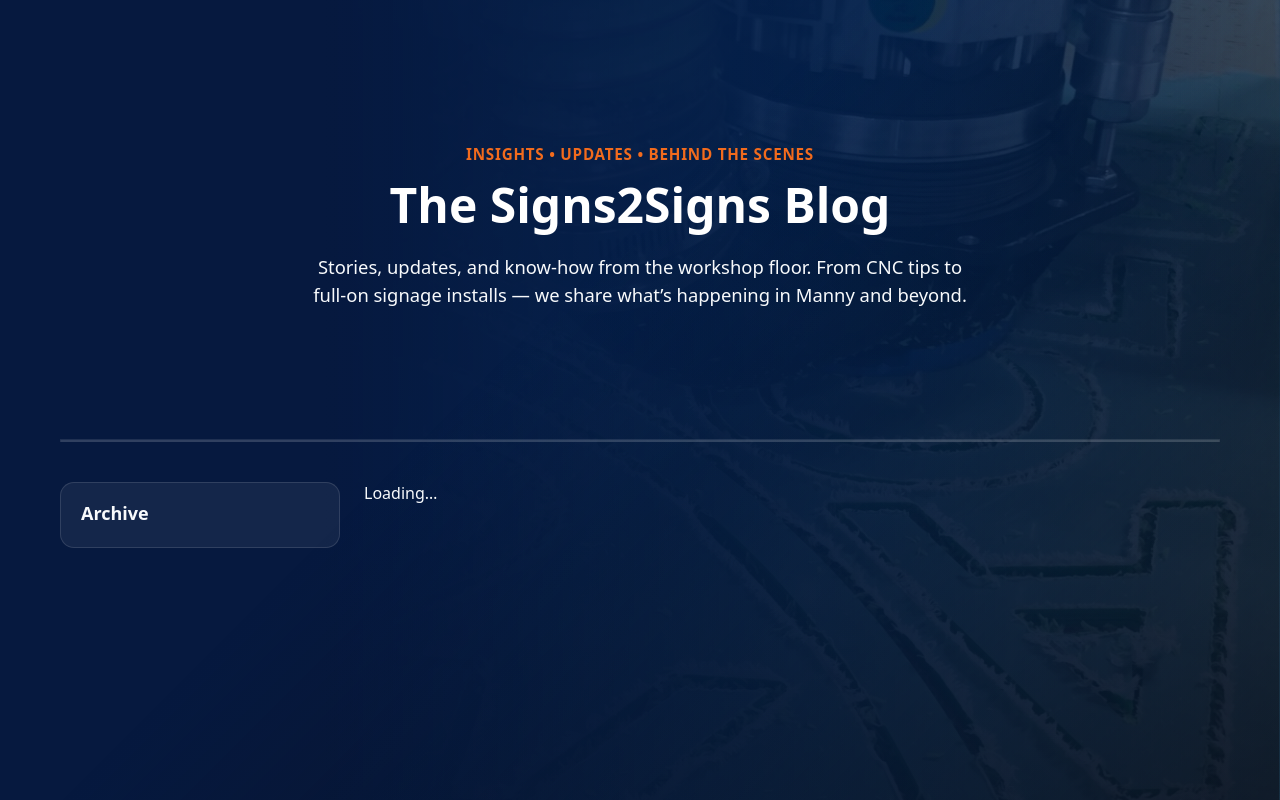
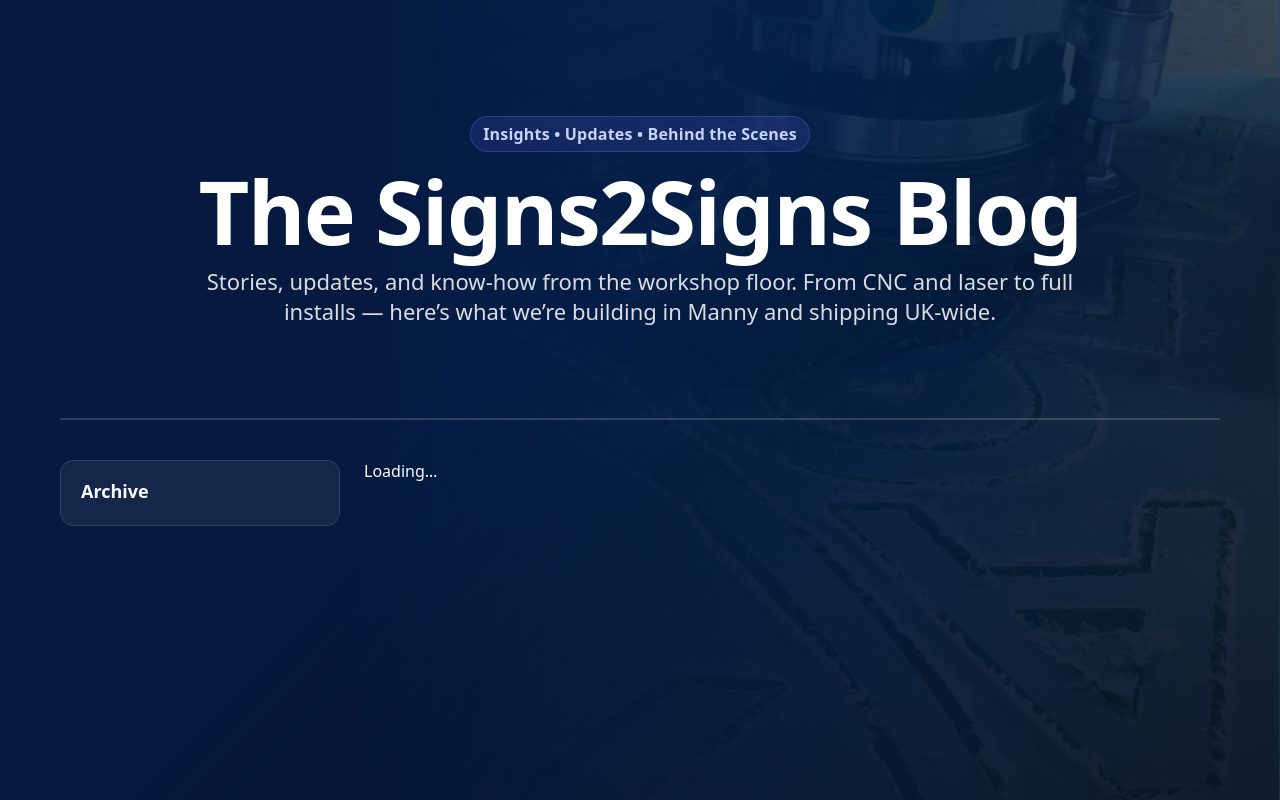
Before and after one commit to LowMasterSOPs/Signs2Signs, a website built with Vite: page blog.html in a window 1280 px wide. Built offline with nearby package versions, Linux system fonts and the light colour scheme; a script that the page names is missing.

Commit message:
Updated blog.html

```diff
--- a/blog.html
+++ b/blog.html
@@ -10,7 +10,7 @@
       --card:rgba(255,255,255,.06);
       --stroke:rgba(255,255,255,.12);
       --muted:#cbd5e1;
-      --accent:#F26B1D; /* brand orange */
+      --accent:#F26B1D;
     }
     *{box-sizing:border-box}
     body{
@@ -25,9 +25,23 @@
     a:hover{ text-decoration:underline }
 
     .container{max-width:1200px;margin:0 auto;padding:32px 20px}
-    h1{margin:0 0 20px;font-size:clamp(28px,5vw,44px)}
-    .layout{display:grid;grid-template-columns:280px 1fr;gap:24px}
-    @media (max-width:900px){ .layout{grid-template-columns:1fr} }
+
+    /* HERO (match site) */
+    .hero{padding:84px 0 28px; text-align:center; position:relative;}
+    .kicker{
+      display:inline-flex;align-items:center;gap:8px;
+      color:#c7d2fe;background:rgba(99,102,241,.15);
+      border:1px solid rgba(99,102,241,.35);
+      padding:6px 12px;border-radius:999px;font-weight:800;letter-spacing:.2px
+    }
+    h1.hero-title{
+      font-weight:800; color:#fff; line-height:.95; letter-spacing:-.02em;
+      font-size:clamp(40px,8.5vw,88px); margin:18px 0 10px;
+    }
+    .lede{
+      font-size:clamp(16px,2.2vw,22px);
+      color:#e5e7eb;opacity:.95;max-width:900px;margin:12px auto 0
+    }
 
     /* Featured */
     .featured{margin-bottom:40px;background:var(--card);border:1px solid var(--stroke);border-radius:16px;overflow:hidden}
@@ -37,7 +51,11 @@
     .featured-content p{margin:0 0 12px;color:var(--muted);line-height:1.5}
     .featured-content a{display:inline-block;margin-top:12px}
 
-    /* Sidebar */
+    /* Layout */
+    .layout{display:grid;grid-template-columns:280px 1fr;gap:24px}
+    @media (max-width:900px){ .layout{grid-template-columns:1fr} }
+
+    /* Sidebar archive */
     .sidebar{background:var(--card);border:1px solid var(--stroke);border-radius:14px;padding:12px;position:sticky;top:16px;max-height:calc(100vh - 32px);overflow:auto}
     .sidebar h2{font-size:18px;margin:6px 8px 10px}
     details{border:1px solid var(--stroke);border-radius:10px;margin:8px 0;background:rgba(255,255,255,.03)}
@@ -49,7 +67,7 @@
     .archive-list a{display:block;padding:6px 8px;border-radius:8px;color:#fff}
     .archive-list a:hover{background:rgba(255,255,255,.06)}
 
-    /* Cards */
+    /* Cards grid */
     .grid{display:grid;grid-template-columns:repeat(auto-fill,minmax(260px,1fr));gap:18px}
     .card{display:block;text-decoration:none;color:inherit;background:var(--card);border:1px solid var(--stroke);border-radius:14px;overflow:hidden}
     .thumb{width:100%;aspect-ratio:16/9;object-fit:cover;background:#0b0b0b}
@@ -62,70 +80,36 @@
   <!-- Header include -->
   <div id="header"></div>
 
-  <main class="container">
-   <!-- Blog Hero -->
-<section class="hero blog-hero">
-  <div class="container hero-wrap">
-    <div>
+  <main>
+    <!-- Blog hero -->
+    <section class="hero">
+      <div class="container">
         <span class="kicker">Insights • Updates • Behind the Scenes</span>
         <h1 class="hero-title">The Signs2Signs Blog</h1>
         <p class="lede">
-        Stories, updates, and know-how from the workshop floor.
-        From CNC tips to full-on signage installs — we share what’s happening in Manny and beyond.
+          Stories, updates, and know-how from the workshop floor. From CNC and laser to full installs —
+          here’s what we’re building in Manny and shipping UK-wide.
         </p>
-    </div>
       </div>
     </section>
 
-<style>
-  .blog-hero {
-    background: url("/public/blog-hero.jpg") center/cover no-repeat; /* swap with your own image */
-    padding: 80px 0;
-
-    border-bottom: 1px solid rgba(255,255,255,.1);
-    text-align: center;
-  }
-
-  .blog-hero .kicker {
-    display: block;
-    font-size: 0.95rem;
-    font-weight: 700;
-    text-transform: uppercase;
-    letter-spacing: .05em;
-    color: var(--accent);
-    margin-bottom: 8px;
-  }
-
-  .blog-hero .hero-title {
-    font-size: clamp(2.2rem, 5vw, 3rem);
-    font-weight: 800;
-    color: #fff;
-    margin: 0;
-  }
-
-  .blog-hero .lede {
-    margin-top: 16px;
-    font-size: 1.15rem;
-    line-height: 1.5;
-    color: var(--text);
-    max-width: 680px;
-    margin-inline: auto;
-  }
-</style>
-
-    <!-- Featured -->
-    <section id="featured" class="featured"></section>
+    <section class="container">
+      <!-- Featured post -->
+      <div id="featured" class="featured"></div>
 
       <div class="layout">
+        <!-- Archive -->
         <aside class="sidebar" aria-label="Blog archive">
           <h2>Archive</h2>
           <div id="archive"></div>
         </aside>
 
+        <!-- Posts grid -->
         <section>
           <div id="posts" class="grid" aria-live="polite">Loading…</div>
         </section>
       </div>
+    </section>
   </main>
 
   <!-- Footer include -->
```
Lines whose indentation alone changed are shown as unchanged.
